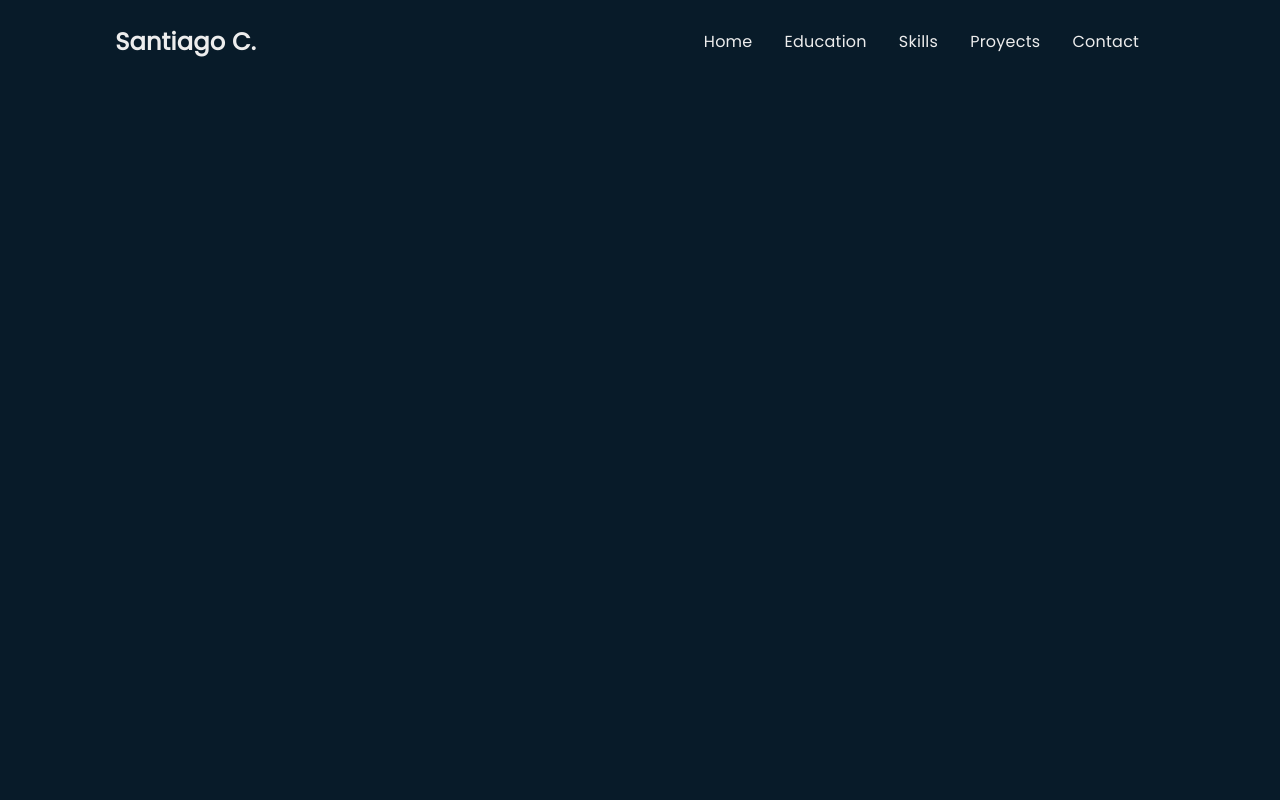
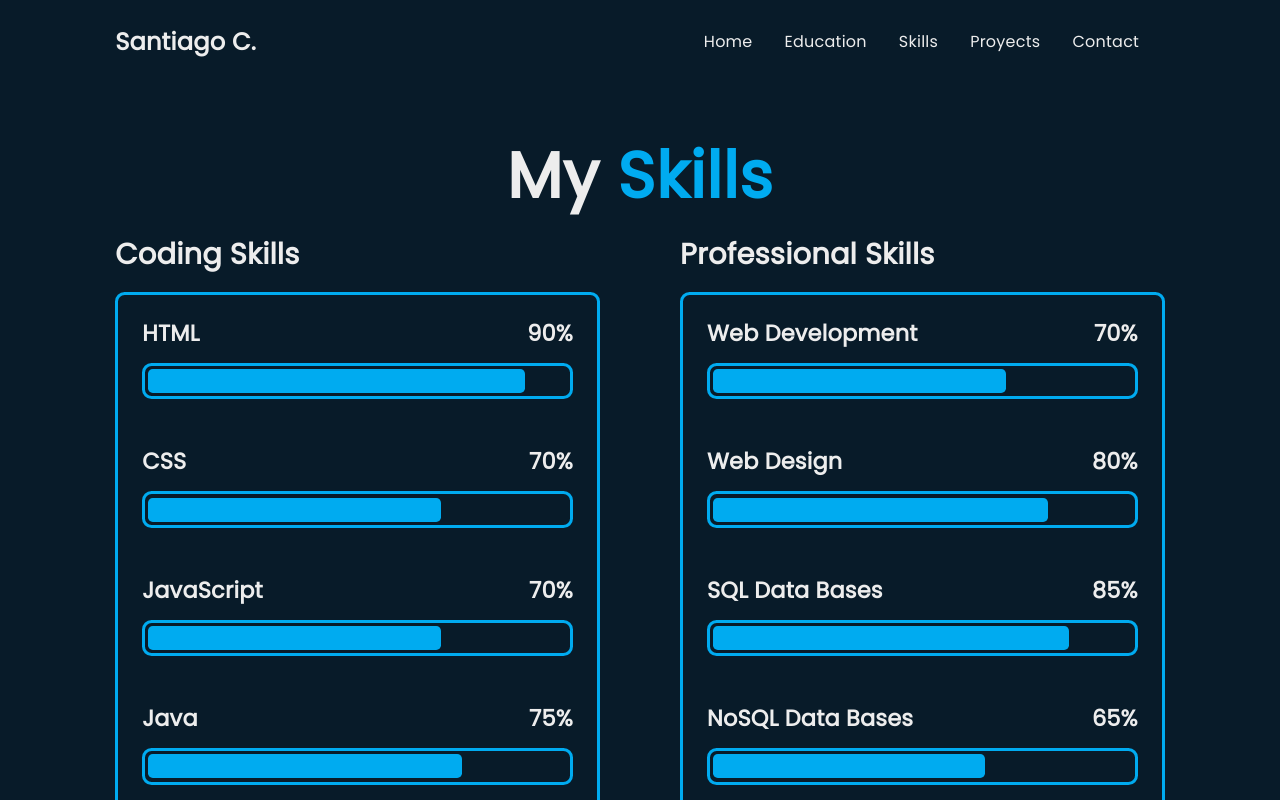
Before and after one commit to ScordovaB/portfolioAngular, an Angular app in the folder portfolio-angular/: page /skills in a window 1280 px wide. Before the commit this address led to /. Built offline with nearby package versions, Linux system fonts and the light colour scheme.

Commit message:
skills section added

```diff
--- a/portfolio-angular/src/app/app-routing.module.ts
+++ b/portfolio-angular/src/app/app-routing.module.ts
@@ -3,11 +3,13 @@ import { RouterModule, Routes } from '@angular/router';
 import { HomeComponent } from './pages/home/home.component';
 import { ContactComponent } from './pages/contact/contact.component';
 import { EducationComponent } from './pages/education/education.component';
+import { SkillsComponent } from './pages/skills/skills.component';
 
 const routes: Routes = [
   { path: '',component:HomeComponent},
   { path:'contact',component:ContactComponent},
-  { path:'education',component:EducationComponent}
+  { path:'education',component:EducationComponent},
+  { path:'skills',component:SkillsComponent}
 ];
 
 @NgModule({
--- a/portfolio-angular/src/app/app.module.ts
+++ b/portfolio-angular/src/app/app.module.ts
@@ -10,6 +10,7 @@ import { MaterialModule } from './modules/material/material.module';
 import { ContactComponent } from './pages/contact/contact.component';
 import { SidenavComponent } from './layout/sidenav/sidenav.component';
 import { EducationComponent } from './pages/education/education.component';
+import { SkillsComponent } from './pages/skills/skills.component';
 
 @NgModule({
   declarations: [
@@ -18,7 +19,8 @@ import { EducationComponent } from './pages/education/education.component';
     NavComponent,
     ContactComponent,
     SidenavComponent,
-    EducationComponent
+    EducationComponent,
+    SkillsComponent
   ],
   imports: [
     BrowserModule,
--- a/portfolio-angular/src/app/layout/nav/nav.component.html
+++ b/portfolio-angular/src/app/layout/nav/nav.component.html
@@ -3,7 +3,7 @@
   <nav class="navbar">
     <a routerLink="">Home</a>
     <a routerLink="/education">Education</a>
-    <a routerLink="">Skills</a>
+    <a routerLink="/skills">Skills</a>
     <a routerLink="">Proyects</a>
     <a routerLink="/contact">Contact</a>
   </nav>
--- /dev/null
+++ b/portfolio-angular/src/app/pages/skills/skills.component.html
@@ -0,0 +1,64 @@
+<section class="skills">
+  <h2 class="heading">
+    My <span>Skills</span>
+  </h2>
+  <div class="skills-row">
+    <div class="skills-column">
+      <h3 class="title">Coding Skills</h3>
+
+      <div class="skills-box">
+        <div class="skills-content">
+          <div class="progress">
+            <h3>HTML <span>90%</span></h3>
+            <div class="bar"><span class="n90"></span></div>
+          </div>
+
+          <div class="progress">
+            <h3>CSS <span>70%</span></h3>
+            <div class="bar"><span class="n70"></span></div>
+          </div>
+
+          <div class="progress">
+            <h3>JavaScript <span>70%</span></h3>
+            <div class="bar"><span class="n70"></span></div>
+          </div>
+
+          <div class="progress">
+            <h3>Java <span>75%</span></h3>
+            <div class="bar"><span class="n75"></span></div>
+          </div>
+        </div>
+      </div>
+    </div>
+
+
+    <div class="skills-column">
+      <h3 class="title">Professional Skills</h3>
+
+      <div class="skills-box">
+        <div class="skills-content">
+          <div class="progress">
+            <h3>Web Development <span>70%</span></h3>
+            <div class="bar"><span class="n70"></span></div>
+          </div>
+
+          <div class="progress">
+            <h3>Web Design <span>80%</span></h3>
+            <div class="bar"><span class="n80"></span></div>
+          </div>
+
+          <div class="progress">
+            <h3>SQL Data Bases <span>85%</span></h3>
+            <div class="bar"><span class="n85"></span></div>
+          </div>
+
+          <div class="progress">
+            <h3>NoSQL Data Bases <span>65%</span></h3>
+            <div class="bar"><span class="n65"></span></div>
+          </div>
+        </div>
+      </div>
+    </div>
+
+  </div>
+</section>
--- /dev/null
+++ b/portfolio-angular/src/app/pages/skills/skills.component.scss
@@ -0,0 +1,128 @@
+@import url('https://fonts.googleapis.com/css2?family=Poppins&display=swap');
+
+section {
+  padding: 10rem 9% 2rem;
+  font-family: 'Poppins', sans-serif;
+  scroll-behavior: smooth;
+}
+
+.heading {
+  font-size: 4rem;
+  margin-bottom: 3rem;
+  text-align: center;
+  font-family: 'Poppins', sans-serif;
+  font-weight: 600;
+}
+
+span {
+  color: var(--main-contrast-color);
+}
+
+h3 {
+  font-family: 'Poppins', sans-serif;
+  font-weight: 600;
+}
+
+.skills {
+  min-height: auto;
+  padding-bottom: 7rem;
+  //background: var(--second-bg-color);
+
+  .skills-row {
+    display: flex;
+    flex-wrap: wrap;
+    gap: 5rem;
+
+    .skills-column {
+      flex: 1 1 22rem;
+
+      .title {
+        font-size: 1.8rem;
+        margin: 0 0 1.5rem;
+      }
+    }
+  }
+}
+
+//box css
+.skills-box .skills-content {
+  position: relative;
+  border: .2rem solid var(--main-contrast-color);
+  border-radius: .6rem;
+  padding: .5rem 1.5rem;
+  z-index: 1;
+  overflow: hidden;
+
+  .progress {
+    padding: 1rem 0;
+
+    h3 {
+      font-size: 1.4rem;
+      display: flex;
+      justify-content: space-between;
+
+      span {
+        color: var(--text-color);
+      }
+    }
+
+    .bar {
+      height: 1.5rem;
+      border-radius: .6rem;
+      border: .2rem solid var(--main-contrast-color);
+      padding: .2rem;
+      margin: 1rem 0;
+
+      span {
+        display: block;
+        height: 100%;
+        border-radius: .3rem;
+        background: var(--main-contrast-color);
+      }
+    }
+  }
+}
+
+.skills-box .skills-content::before {
+  content: '';
+  position: absolute;
+  top: 0;
+  left: 0;
+  width: 0;
+  height: 100%;
+  background: var(--second-bg-color);
+  z-index: -1;
+  transition: .5s;
+}
+
+.skills-box .skills-content:hover::before {
+  width: 100%;
+}
+
+.n90 {
+  width: 90%;
+}
+
+.n85 {
+  width: 85%;
+}
+
+.n80 {
+  width: 80%;
+}
+
+.n75 {
+  width: 75%;
+}
+
+.n70 {
+  width: 70%;
+}
+
+.n65 {
+  width: 65%;
+}
+
+.n60 {
+  width: 60%;
+}
```
Also changed, not shown: portfolio-angular/src/app/pages/skills/skills.component.ts (added, +10 -0 lines), 1 other file (tests, documents, lock files or other folders).
